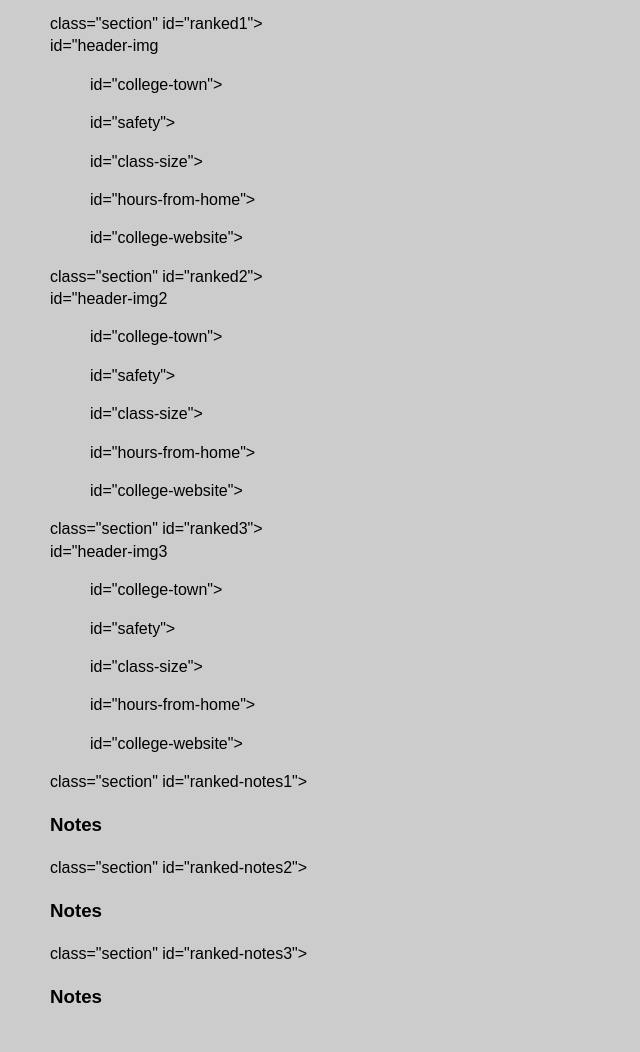
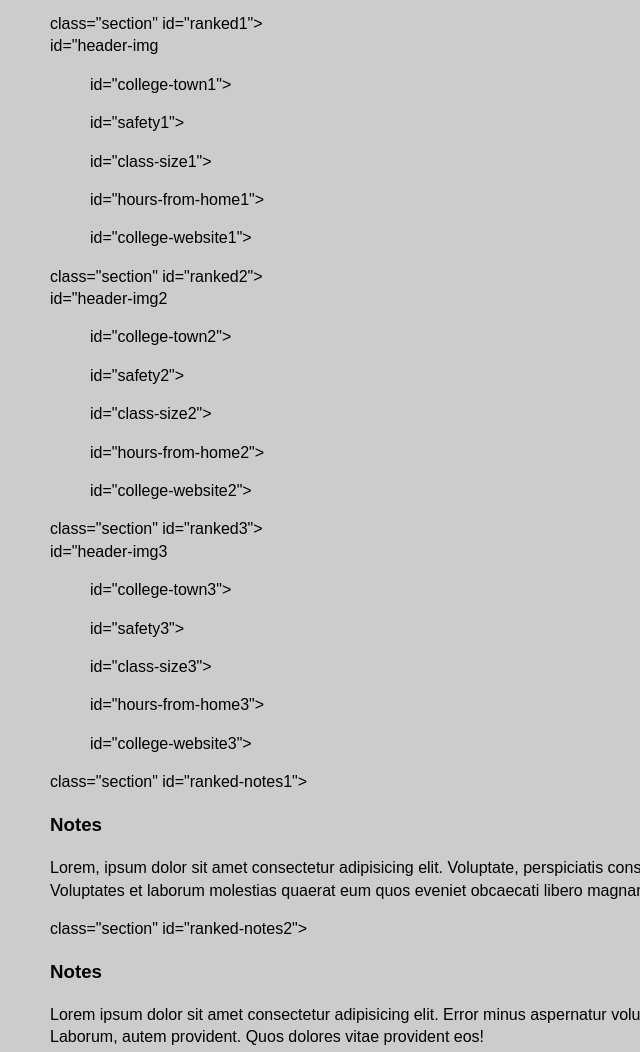
Before and after one commit to Reidwilliamson13/Live-User-Filter, a website: page index.html in a window 1280 px wide. Shown: the part 336-1388 px from the top of the page, without its empty margins (0-640 px from the left). Drawn offline with Linux system fonts and the light colour scheme.

Commit message:
add js variables querySelector for grabbing

```diff
--- a/index.html
+++ b/index.html
@@ -69,70 +69,73 @@
       class="section" id="ranked1">
       <div>id="header-img</div>
       <ul>
-        id="college-town">
+        id="college-town1">
       </ul>
       <ul>
-        id="safety">
+        id="safety1">
       </ul>
       <ul>
-        id="class-size">
+        id="class-size1">
       </ul>
       <ul>
-        id="hours-from-home">
+        id="hours-from-home1">
       </ul>
       <ul>
-        id="college-website">
+        id="college-website1">
       </ul>
     </div>
     <div>
       class="section" id="ranked2">
       <div>id="header-img2</div>
       <ul>
-        id="college-town">
+        id="college-town2">
       </ul>
       <ul>
-        id="safety">
+        id="safety2">
       </ul>
       <ul>
-        id="class-size">
+        id="class-size2">
       </ul>
       <ul>
-        id="hours-from-home">
+        id="hours-from-home2">
       </ul>
       <ul>
-        id="college-website">
+        id="college-website2">
       </ul>
     </div>
     <div>
       class="section" id="ranked3">
       <div>id="header-img3</div>
       <ul>
-        id="college-town">
+        id="college-town3">
       </ul>
       <ul>
-        id="safety">
+        id="safety3">
       </ul>
       <ul>
-        id="class-size">
+        id="class-size3">
       </ul>
       <ul>
-        id="hours-from-home">
+        id="hours-from-home3">
       </ul>
       <ul>
-        id="college-website">
+        id="college-website3">
       </ul>
     </div>
     <div>
       class="section" id="ranked-notes1">
       <h3>Notes</h3>
+      <p>Lorem, ipsum dolor sit amet consectetur adipisicing elit. Voluptate, perspiciatis consequatur dolores voluptatibus omnis assumenda ipsum officiis iste ducimus! Voluptates et laborum molestias quaerat eum quos eveniet obcaecati libero magnam!</p>
     </div>
     <div>
       class="section" id="ranked-notes2">
       <h3>Notes</h3>
+      <p>Lorem ipsum dolor sit amet consectetur adipisicing elit. Error minus aspernatur voluptatum nulla, sint ratione, similique, doloremque rem iusto saepe eum delectus. Laborum, autem provident. Quos dolores vitae provident eos!</p>
     </div>
     <div>
       class="section" id="ranked-notes3">
       <h3>Notes</h3>
+      <p>Lorem ipsum dolor sit amet consectetur adipisicing elit. Ut ex maxime, autem soluta nihil, rerum a animi consectetur ea quae maiores harum aliquid fuga! Esse debitis doloribus odio earum maiores.</p>
     </div>
       <footer class="branding"></footer>
       <small>&copy; 2021 <strong>UniversityArchive</strong></small>
```
Also changed, not shown: index.js (+28 -0 lines).
